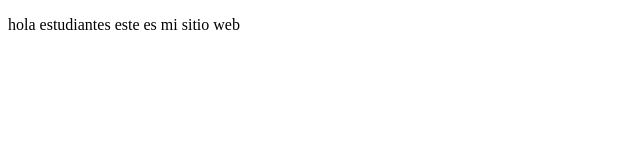
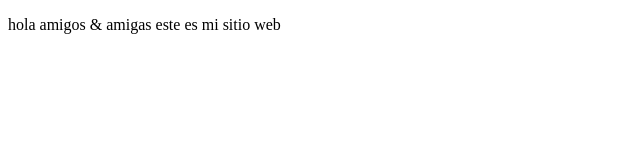
Before and after one commit to brayanp587/personalProjects, a plain HTML site: page index.html in a window 1280 px wide. Shown: the full height of the page, 0-640 px from the left. Drawn offline with Linux system fonts and the light colour scheme.

Commit message:
amigos & amigas

```diff
--- a/index.html
+++ b/index.html
@@ -8,7 +8,7 @@
 </head>
 <body>
     <p>
-        hola estudiantes este es mi sitio web
+        hola amigos & amigas este es mi sitio web
     </p>
 </body>
 </html>
```
